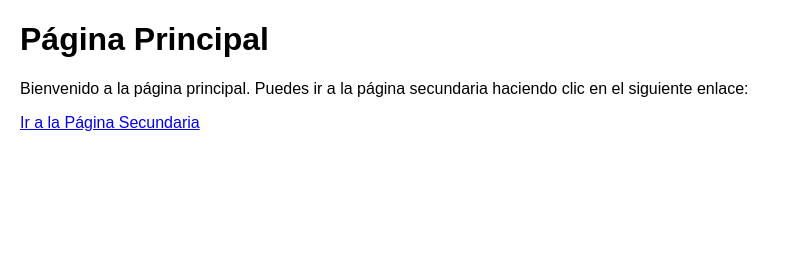
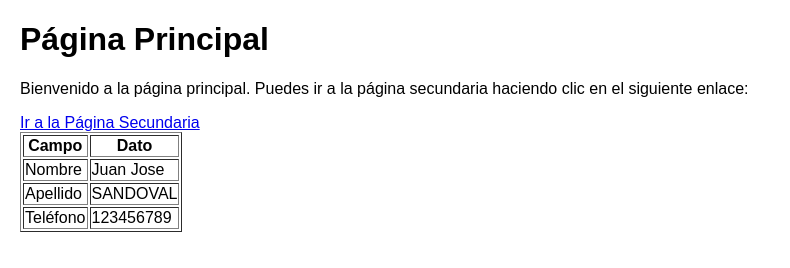
Before and after one commit to jjsch2008/TAREAS, a plain HTML site: page index.html in a window 1280 px wide. Shown: the whole page, without its empty margins (0-790 px from the left). Drawn offline with Linux system fonts and the light colour scheme.

Commit message:
version02

```diff
--- a/index.html
+++ b/index.html
@@ -16,6 +16,25 @@
   <h1>Página Principal</h1>
   <p>Bienvenido a la página principal. Puedes ir a la página secundaria haciendo clic en el siguiente enlace:</p>
   <a href="pagina_secundaria.html">Ir a la Página Secundaria</a>
+  <table border="1">
+    <tr>
+      <th>Campo</th>
+      <th>Dato</th>
+    </tr>
+    <tr>
+      <td>Nombre</td>
+      <td>Juan Jose</td>
+    </tr>
+    <tr>
+      <td>Apellido</td>
+      <td>SANDOVAL</td>
+    </tr>
+    <tr>
+      <td>Teléfono</td>
+      <td>123456789</td>
+    </tr>
+  </table>
+
 
 </body>
 </html>
```
